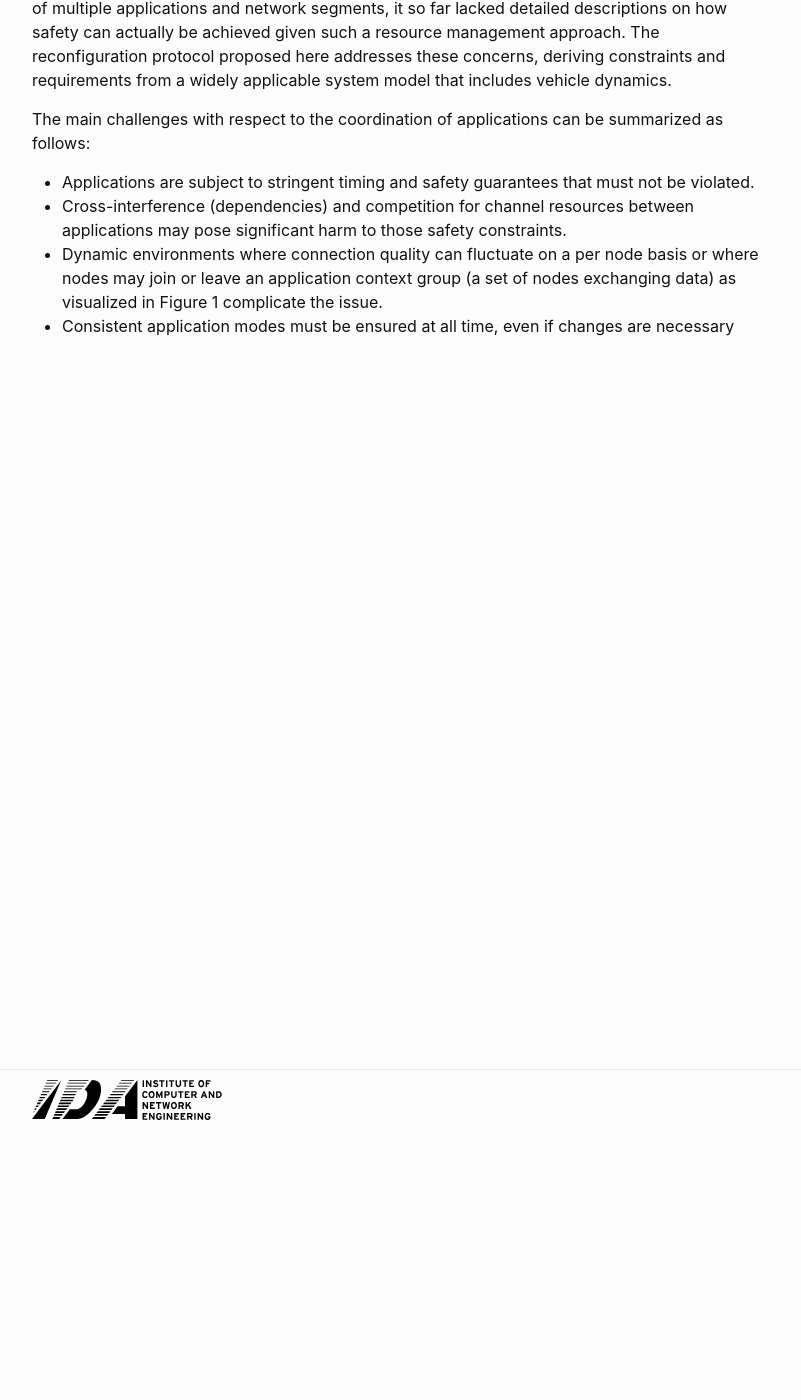
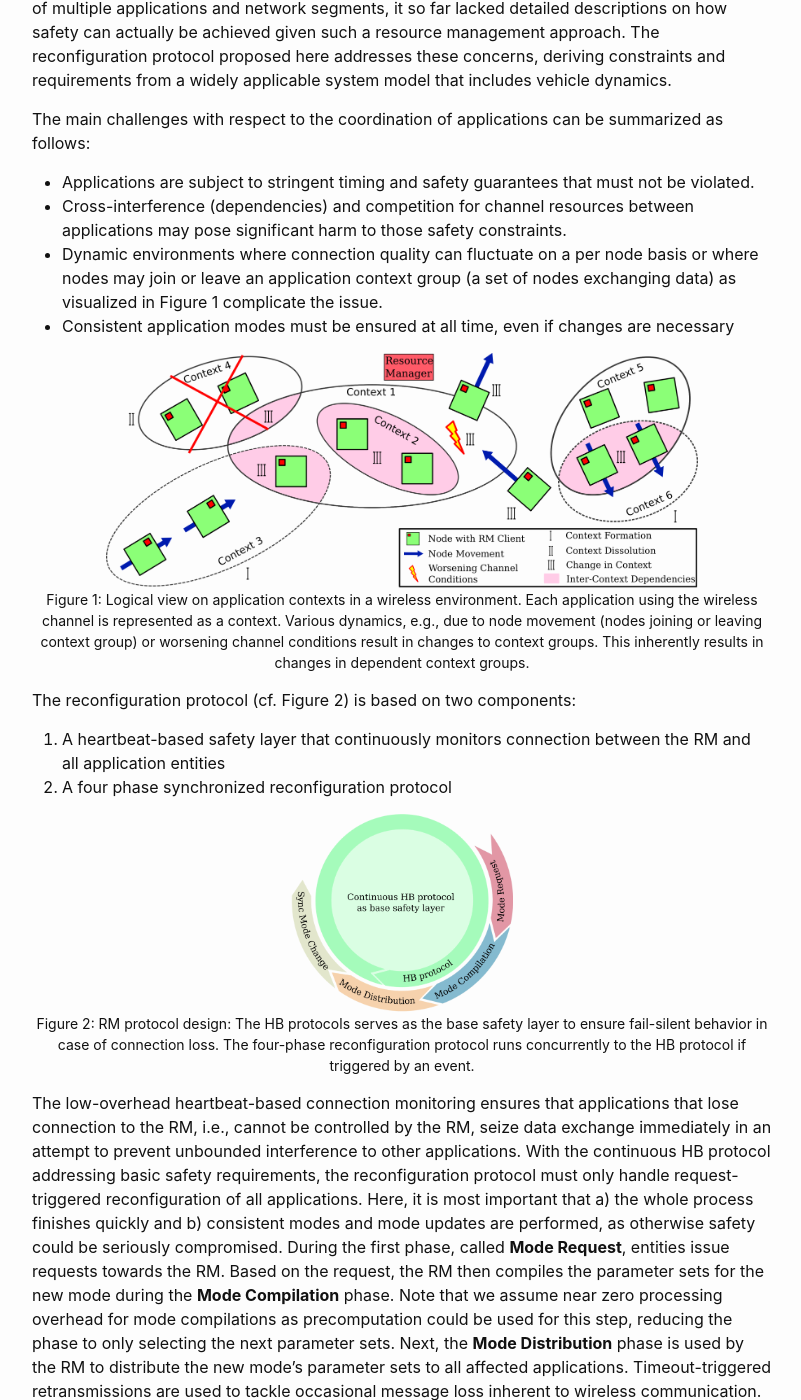
Before and after one commit to IDA-TUBS/lotus, a Jekyll site: the page built from docs/collections/_resource_management/02_reconfiguration.md, in a window 1280 px wide and 1400 px high, scrolled down 270 px. Shown: the whole window, without its empty margins (238-1039 px from the left). Built offline with Jekyll 4.4.1, drawn with Linux system fonts in a browser that asks for light colours; some of the changed text lies outside the part shown.

```diff
--- a/docs/collections/_resource_management/02_reconfiguration.md
+++ b/docs/collections/_resource_management/02_reconfiguration.md
@@ -5,7 +5,7 @@ date:   2024-07-01 10:00:00 +0100
 published: true
 ---
 
-While the previous work on application-centric resource management addressed the coordination of multiple applications and network segments, it so far lacked detailed descriptions on how safety can actually be achieved given such a resource management approach. The reconfiguration protocol proposed here addresses these concerns, deriving constraints and requirements from a widely applicable system model that includes vehicle dynamics.<!--end_excerpt-->
+While the previous work on application-centric resource management addressed the coordination of multiple applications and network segments, it so far lacked detailed descriptions on how safety can actually be achieved given such a resource management approach. The reconfiguration protocol proposed here addresses these concerns, deriving constraints and requirements from a widely applicable system model that includes vehicle dynamics.
 
 The main challenges with respect to the coordination of applications can be summarized as follows:
 - Applications are subject to stringent timing and safety guarantees that must not be violated.
@@ -13,7 +13,7 @@ The main challenges with respect to the coordination of applications can be summ
 - Dynamic environments where connection quality can fluctuate on a per node basis or where nodes may join or leave an application context group (a set of nodes exchanging data) as visualized in Figure 1 complicate the issue.
 - Consistent application modes must be ensured at all time, even if changes are necessary
 
-<!-- <div class="figure">
+<div class="figure">
 <figure>
 <img style="width:80%;" src="{{site.baseurl}}/resource_management/figures/figure_1_app_contexts.png" alt="Figure 1: Logical view on application contexts in a wireless environment. Each application using the wireless channel is represented as a context. Various dynamics, e.g., due to node movement (nodes joining or leaving context group) or worsening channel conditions result in changes to context groups. This inherently results in changes in dependent context groups."/>
 <figcaption>Figure 1: Logical view on application contexts in a wireless environment. Each application using the wireless channel is represented as a context. Various dynamics, e.g., due to node movement (nodes joining or leaving context group) or worsening channel conditions result in changes to context groups. This inherently results in changes in dependent context groups.</figcaption>
@@ -35,4 +35,4 @@ The low-overhead heartbeat-based connection monitoring ensures that applications
 
 A prototype implementation (for Linux) has been developed and evaluated using a physical hardware demonstrator in combination with a FastDDS-based W2RP implementation. The experiments showed the reconfiguration protocol actually allowing for quick and synchronized reconfiguration while ensuring (in combination with the HB protocol) that critical applications are not subject to deadline violation, i.e., the services will not be interrupted in case of changes in channel conditions or context groups that require reconfiguration.
 
-More details on the protocol as well as the experimental evaluation can be found within the [paper](https://doi.org/10.1109/TVT.2024.3415119). -->
+More details on the protocol as well as the experimental evaluation can be found within the [paper](https://doi.org/10.1109/TVT.2024.3415119).
```
